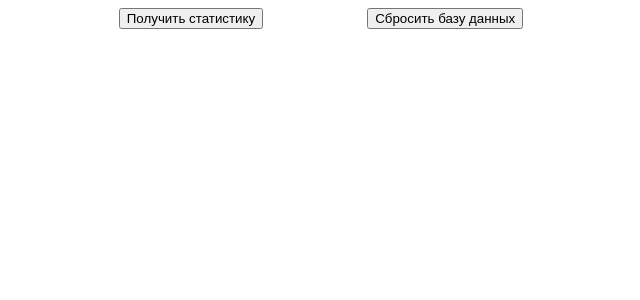
After one commit to Lo-Riot/QuizProject, a Flask app: template app/templates/admin_panel.html in a window 1280 px wide. The commit adds this page. Shown: the top 300 px of the page, without its empty margins (319-959 px from the left). Run offline with Flask 3, Linux system fonts and the light colour scheme; the template is opened without the code that fills it, so the values that code supplies are empty.

Commit message:
Create admin panel

```diff
--- a/app/static/style.css
+++ b/app/static/style.css
@@ -7,3 +7,20 @@
     margin-right: auto;
     display: block;
 }
+
+.panel {
+    margin-left: auto;
+    margin-right: auto;
+    width: fit-content;
+    /* display: flex;
+    justify-content: center; */
+}
+
+.panel button {
+    /* outline-offset: 5220px; */
+    display: inline-block;
+    margin-left: 50px;
+    margin-right: 50px;
+    /* width: 100%; */
+    /* text-align: center; */
+}
--- /dev/null
+++ b/app/templates/admin_panel.html
@@ -0,0 +1,20 @@
+<!DOCTYPE html>
+<html lang="en">
+<head>
+    <meta charset="UTF-8">
+    <meta http-equiv="X-UA-Compatible" content="IE=edge">
+    <meta name="viewport" content="width=device-width, initial-scale=1.0">
+    <title>Panel</title>
+    <link rel="stylesheet" href="{{ url_for('static', filename='style.css') }}">
+</head>
+<body>
+    <div class="panel">
+        <button onclick="window.location.href='/admin/statistics';">
+            Получить статистику
+        </button>
+        <button onclick="confirm('Вы точно хотите удалить все данные из базы?') ? window.location.href='/admin/reset' : false;">
+            Сбросить базу данных
+        </button>
+    </div>
+</body>
+</html>
```
Also changed, not shown: app/views/admin.py (+34 -4 lines).
